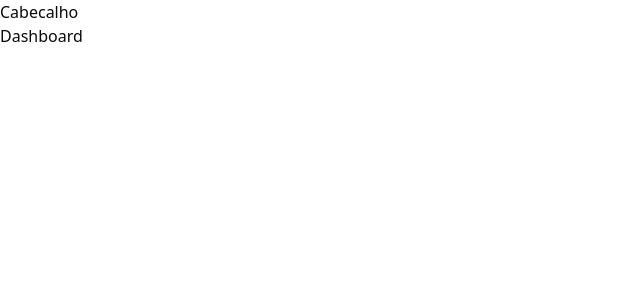
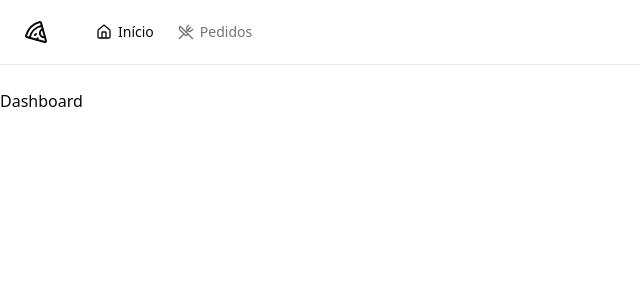
Before and after one commit to rafaelzingra/05-pizzashop-web, a React (Vite) app: page / in a window 1280 px wide. Shown: the top 300 px of the page, without its empty margins (0-640 px from the left). Built offline with nearby package versions, Linux system fonts and the light colour scheme.

Commit message:
adds first elements from homepage

```diff
--- a/package.json
+++ b/package.json
@@ -12,6 +12,7 @@
   "dependencies": {
     "@hookform/resolvers": "^3.9.1",
     "@radix-ui/react-label": "^2.1.0",
+    "@radix-ui/react-separator": "^1.1.0",
     "@radix-ui/react-slot": "^1.1.0",
     "add": "^2.0.6",
     "class-variance-authority": "^0.7.0",
--- /dev/null
+++ b/src/components/header.tsx
@@ -0,0 +1,24 @@
+import { Separator } from "@radix-ui/react-separator";
+import { Home, Pizza, UtensilsCrossed } from "lucide-react";
+import { NavLink } from "./nav-link";
+
+export function Header() {
+    return (
+        <div className="border-b">
+            <div className="flex h-16 items-center gap-6 px-6">
+                <Pizza className="h-6 w-6"/>
+                <Separator orientation="vertical" className="h-6"/>
+                <nav className="flex items-center space-x-4 lg:space-x-6">
+                    <NavLink to='/'>
+                        <Home className="h-4 w-4"/>
+                        Início
+                    </NavLink>
+                    <NavLink to='/orders'>
+                        <UtensilsCrossed className="h-4 w-4"/>
+                        Pedidos
+                    </NavLink>
+                </nav>
+            </div>
+        </div>
+    )
+}
--- /dev/null
+++ b/src/components/nav-link.tsx
@@ -0,0 +1,13 @@
+import { Link, LinkProps, useLocation } from "react-router-dom";
+
+export type NavLinkProps = LinkProps
+
+export function NavLink(props: NavLinkProps) {
+    const {pathname} = useLocation()
+    return(
+        <Link
+            data-current={pathname === props.to}
+            className="flex items-center gap-1.5 text-sm font-medium text-muted-foreground hover:text-foreground data-[current=true]:text-foreground"
+            {...props} />
+    )
+}
--- /dev/null
+++ b/src/components/ui/separator.tsx
@@ -0,0 +1,29 @@
+import * as React from "react"
+import * as SeparatorPrimitive from "@radix-ui/react-separator"
+
+import { cn } from "@/lib/utils"
+
+const Separator = React.forwardRef<
+  React.ElementRef<typeof SeparatorPrimitive.Root>,
+  React.ComponentPropsWithoutRef<typeof SeparatorPrimitive.Root>
+>(
+  (
+    { className, orientation = "horizontal", decorative = true, ...props },
+    ref
+  ) => (
+    <SeparatorPrimitive.Root
+      ref={ref}
+      decorative={decorative}
+      orientation={orientation}
+      className={cn(
+        "shrink-0 bg-border",
+        orientation === "horizontal" ? "h-[1px] w-full" : "h-full w-[1px]",
+        className
+      )}
+      {...props}
+    />
+  )
+)
+Separator.displayName = SeparatorPrimitive.Root.displayName
+
+export { Separator }
--- a/src/pages/_layouts/app.tsx
+++ b/src/pages/_layouts/app.tsx
@@ -1,10 +1,12 @@
 import { Outlet } from "react-router-dom";
+import {Header} from '@/components/header'
+
 
 export function AppLayout() {
     return (
-        <div>
-            <h1>Cabecalho</h1>
-            <div>
+        <div className="flex min-h-screen flex-col antialiased">
+            <Header />
+            <div className="flex flex-1 flex-col gap-4 p-0 pt-6">
                 <Outlet />
             </div>
         </div>
--- a/src/pages/_layouts/auth.tsx
+++ b/src/pages/_layouts/auth.tsx
@@ -4,7 +4,7 @@
 export function AuthLayout() {
     return (
 
-        <div className="min-h-screen grid grid-cols-2">
+        <div className="min-h-screen grid grid-cols-2 antialiased">
             <div className="h-full border-r border-foreground/5 bg-muted p-10 text-muted-foreground flex flex-col justify-between">
                 <div className="flex items-center gap-3 text-lg font-medium text-foreground">
                     <Pizza className="h-5 w-5"/>
```
Also changed, not shown: 1 other file (tests, documents, lock files or other folders).
